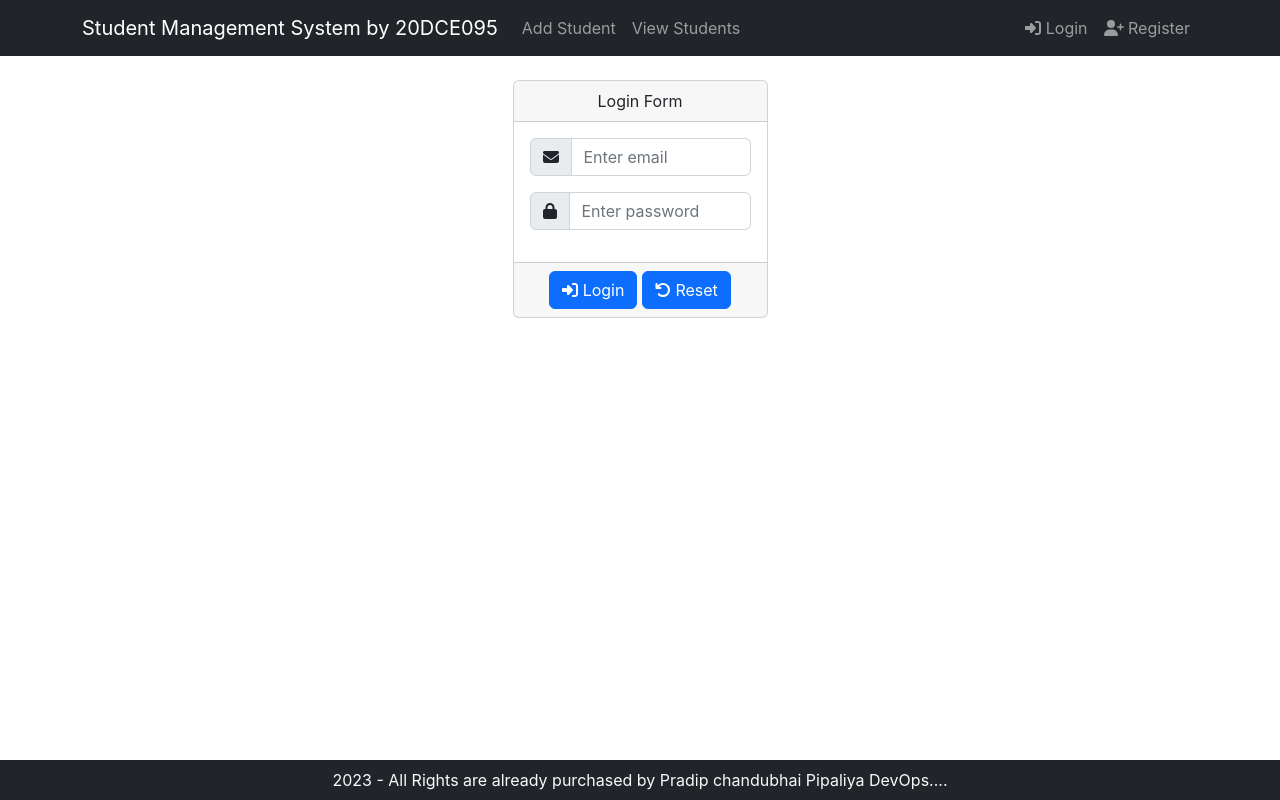
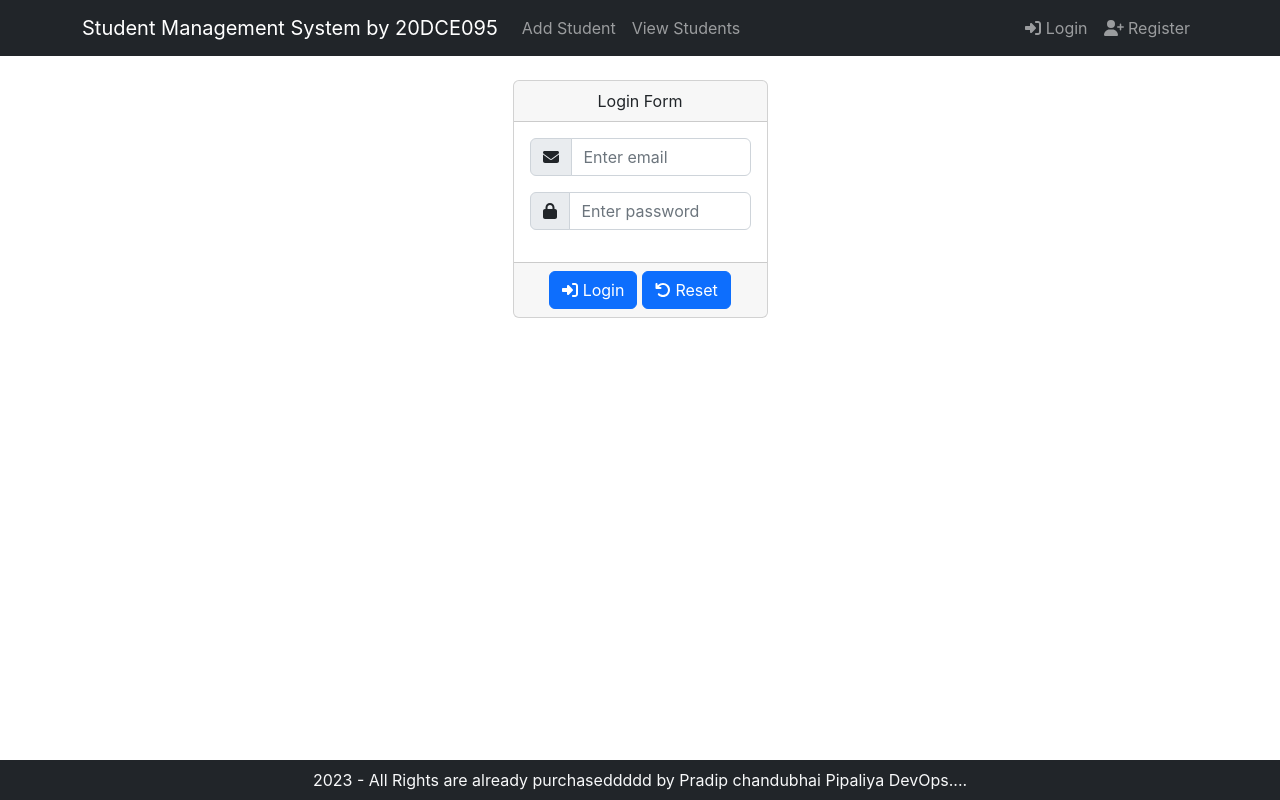
Before and after one commit to 20dce095/React_CI-CD, a React (Create React App) app: page /login in a window 1280 px wide. Built offline with nearby package versions, Linux system fonts and the light colour scheme.

Commit message:
first commit for checkkkkkkk

```diff
--- a/src/components/Footer.js
+++ b/src/components/Footer.js
@@ -11,7 +11,7 @@ export default function Footer() {
       <Navbar fixed="bottom" bg="dark" variant="dark">
         <Container  className="text-center text-muted">
             <Col lg={12} className="text-center text-light">
-            {year} - All Rights are already purchased by Pradip chandubhai Pipaliya DevOps....
+            {year} - All Rights are already purchaseddddd by Pradip chandubhai Pipaliya DevOps....
             </Col>
         </Container>
       </Navbar>
```
Also changed, not shown: 1 other file (tests, documents, lock files or other folders).
